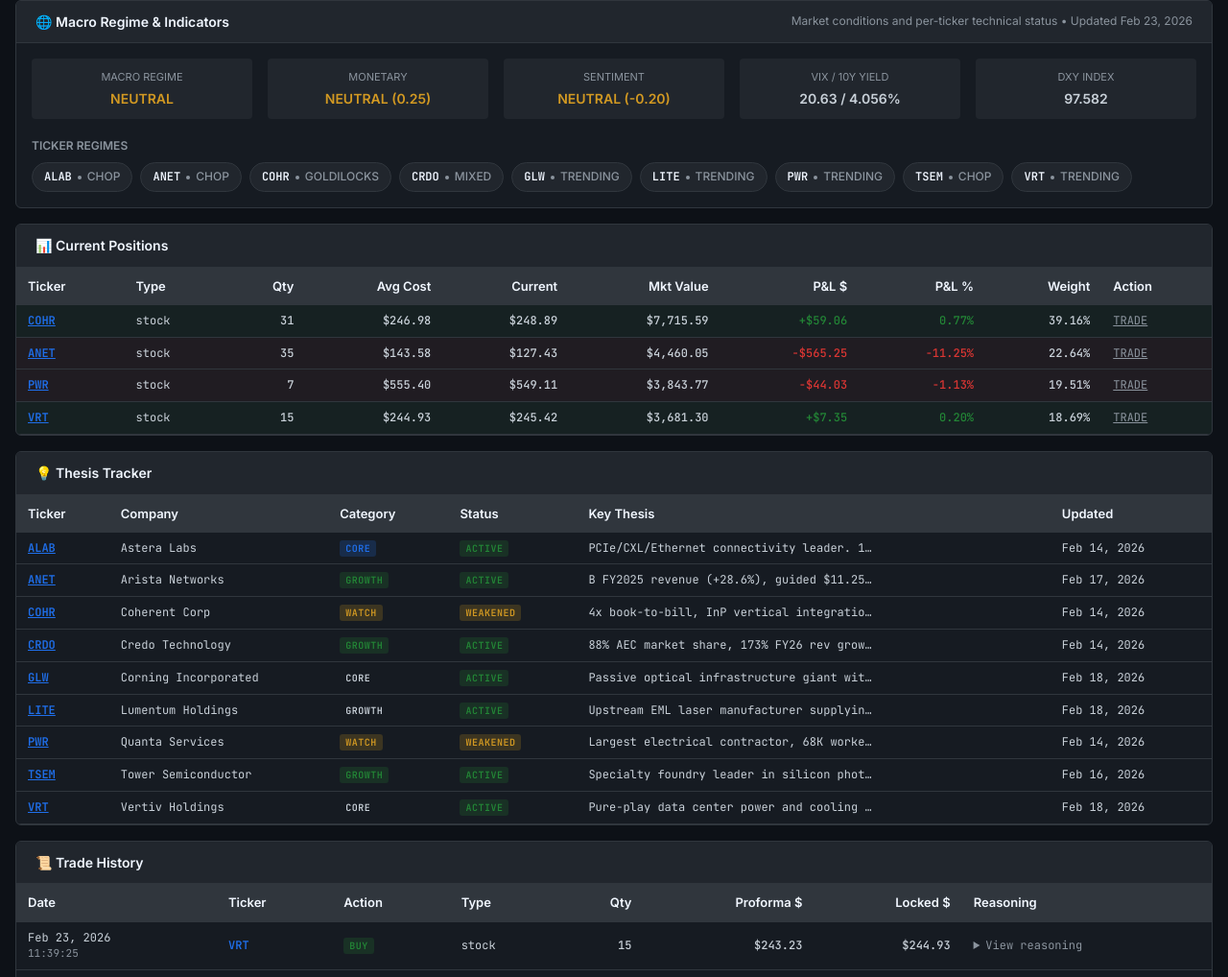
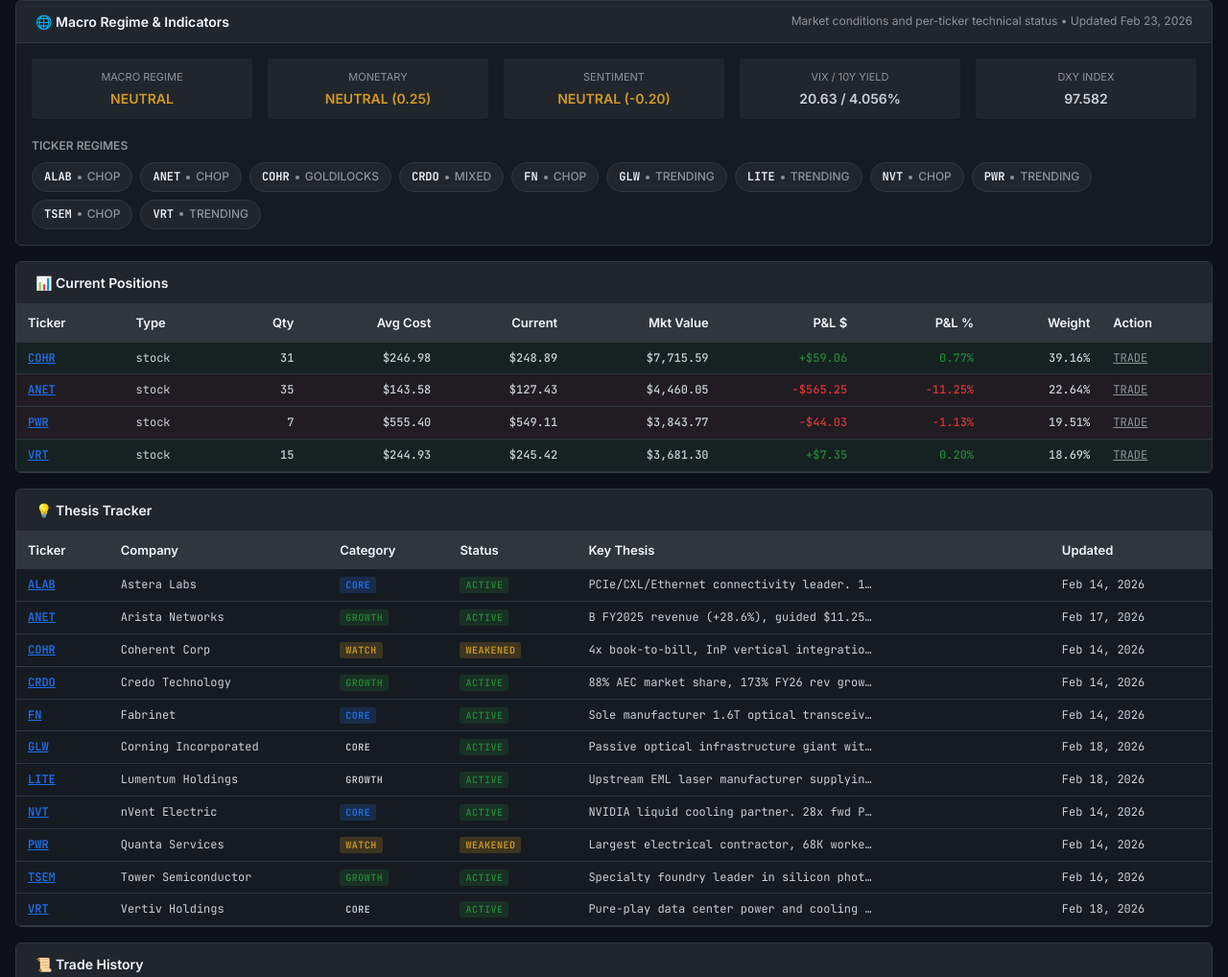
Before and after one commit to NaradaVeena/tiger-trading, a website: page research/aiportfolio/index.html in a window 1280 px wide. Shown: the part 155-1173 px from the top of the page at 96% size. Drawn offline with Linux system fonts and the light colour scheme.

Commit message:
Restore DB and remove FN/NVT only from trades table

```diff
--- a/research/aiportfolio/index.html
+++ b/research/aiportfolio/index.html
@@ -660,6 +660,12 @@
                     </div>
 
                     <div style="background: var(--bg-tertiary); padding: 6px 12px; border-radius: 20px; font-size: 12px; border: 1px solid var(--border); display: flex; align-items: center; gap: 6px;">
+                        <a href="/aiportfolio/thesis.html#fn" class="ticker" style="color: var(--text-primary); text-decoration: none;">FN</a>
+                        <span style="height: 4px; width: 4px; border-radius: 50%; background: var(--text-muted);"></span>
+                        <span style="color: var(--text-muted); font-weight: 500; text-transform: uppercase;">Chop</span>
+                    </div>
+
+                    <div style="background: var(--bg-tertiary); padding: 6px 12px; border-radius: 20px; font-size: 12px; border: 1px solid var(--border); display: flex; align-items: center; gap: 6px;">
                         <a href="/aiportfolio/thesis.html#glw" class="ticker" style="color: var(--text-primary); text-decoration: none;">GLW</a>
                         <span style="height: 4px; width: 4px; border-radius: 50%; background: var(--text-muted);"></span>
                         <span style="color: var(--text-muted); font-weight: 500; text-transform: uppercase;">Trending</span>
@@ -669,6 +675,12 @@
                         <a href="/aiportfolio/thesis.html#lite" class="ticker" style="color: var(--text-primary); text-decoration: none;">LITE</a>
                         <span style="height: 4px; width: 4px; border-radius: 50%; background: var(--text-muted);"></span>
                         <span style="color: var(--text-muted); font-weight: 500; text-transform: uppercase;">Trending</span>
+                    </div>
+
+                    <div style="background: var(--bg-tertiary); padding: 6px 12px; border-radius: 20px; font-size: 12px; border: 1px solid var(--border); display: flex; align-items: center; gap: 6px;">
+                        <a href="/aiportfolio/thesis.html#nvt" class="ticker" style="color: var(--text-primary); text-decoration: none;">NVT</a>
+                        <span style="height: 4px; width: 4px; border-radius: 50%; background: var(--text-muted);"></span>
+                        <span style="color: var(--text-muted); font-weight: 500; text-transform: uppercase;">Chop</span>
                     </div>
 
                     <div style="background: var(--bg-tertiary); padding: 6px 12px; border-radius: 20px; font-size: 12px; border: 1px solid var(--border); display: flex; align-items: center; gap: 6px;">
@@ -863,6 +875,18 @@
                         </tr>
 
                         <tr class="thesis-row" onclick="toggleThesis(this)">
+                            <td><a href="/aiportfolio/thesis.html#fn" class="ticker">FN</a></td>
+                            <td style="max-width: 150px; overflow: hidden; text-overflow: ellipsis;">Fabrinet</td>
+                            <td><span class="status-badge category-core">CORE</span></td>
+                            <td><span class="status-badge status-active">ACTIVE</span></td>
+                            <td>
+                                <div class="thesis-truncated" style="max-width: 300px; overflow: hidden; text-overflow: ellipsis;">Sole manufacturer 1.6T optical transceivers for NVIDIA Blackwell. 100% market share. Asset-light model.</div>
+                                <div class="thesis-full">Sole manufacturer 1.6T optical transceivers for NVIDIA Blackwell. 100% market share. Asset-light model.</div>
+                            </td>
+                            <td>Feb 14, 2026</td>
+                        </tr>
+
+                        <tr class="thesis-row" onclick="toggleThesis(this)">
                             <td><a href="/aiportfolio/thesis.html#glw" class="ticker">GLW</a></td>
                             <td style="max-width: 150px; overflow: hidden; text-overflow: ellipsis;">Corning Incorporated</td>
                             <td><span class="status-badge category-Core">CORE</span></td>
@@ -884,6 +908,18 @@
                                 <div class="thesis-full">Upstream EML laser manufacturer supplying the optical components inside every high-speed transceiver and co-packaged optic (CPO). 86% cloud revenue. Two new revenue categories not yet fully priced: (1) Optical Circuit Switch (OCS) — new intelligent optical switching category for AI scale-out networks, 00M+ backlog shipping H2 2026; (2) CPO — LITE supplies EML laser chips that go into CPO modules from COHR, FN, and others. Q3 FY2026 guidance 05M (~85% YoY growth). Baker-perfect alignment: optical interconnects are one of the two clearest AI infrastructure plays in his framework. Upstream positioning means LITE captures value across the entire optical supply chain regardless of which module/transceiver maker wins.</div>
                             </td>
                             <td>Feb 18, 2026</td>
+                        </tr>
+
+                        <tr class="thesis-row" onclick="toggleThesis(this)">
+                            <td><a href="/aiportfolio/thesis.html#nvt" class="ticker">NVT</a></td>
+                            <td style="max-width: 150px; overflow: hidden; text-overflow: ellipsis;">nVent Electric</td>
+                            <td><span class="status-badge category-core">CORE</span></td>
+                            <td><span class="status-badge status-active">ACTIVE</span></td>
+                            <td>
+                                <div class="thesis-truncated" style="max-width: 300px; overflow: hidden; text-overflow: ellipsis;">NVIDIA liquid cooling partner. 28x fwd P/E, $2.3B backlog (3x YoY), 30% rev growth. Testing $115-121 resistance.</div>
+                                <div class="thesis-full">NVIDIA liquid cooling partner. 28x fwd P/E, $2.3B backlog (3x YoY), 30% rev growth. Testing $115-121 resistance.</div>
+                            </td>
+                            <td>Feb 14, 2026</td>
                         </tr>
 
                         <tr class="thesis-row" onclick="toggleThesis(this)">
@@ -1121,7 +1157,7 @@
 
     <div class="terminal-footer">
         <div>🐯 Tiger Portfolio Management System</div>
-        <div>Generated Feb 23, 2026, 06:22 PM • <a href="/aiportfolio-process/" style="color: var(--text-muted);">Rules & Process</a></div>
+        <div>Generated Feb 23, 2026, 06:23 PM • <a href="/aiportfolio-process/" style="color: var(--text-muted);">Rules & Process</a></div>
         <div style="margin-top: 8px; font-size: 11px;">
             For educational purposes only • Not investment advice
         </div>
```
Also changed, not shown: 1 other file.
